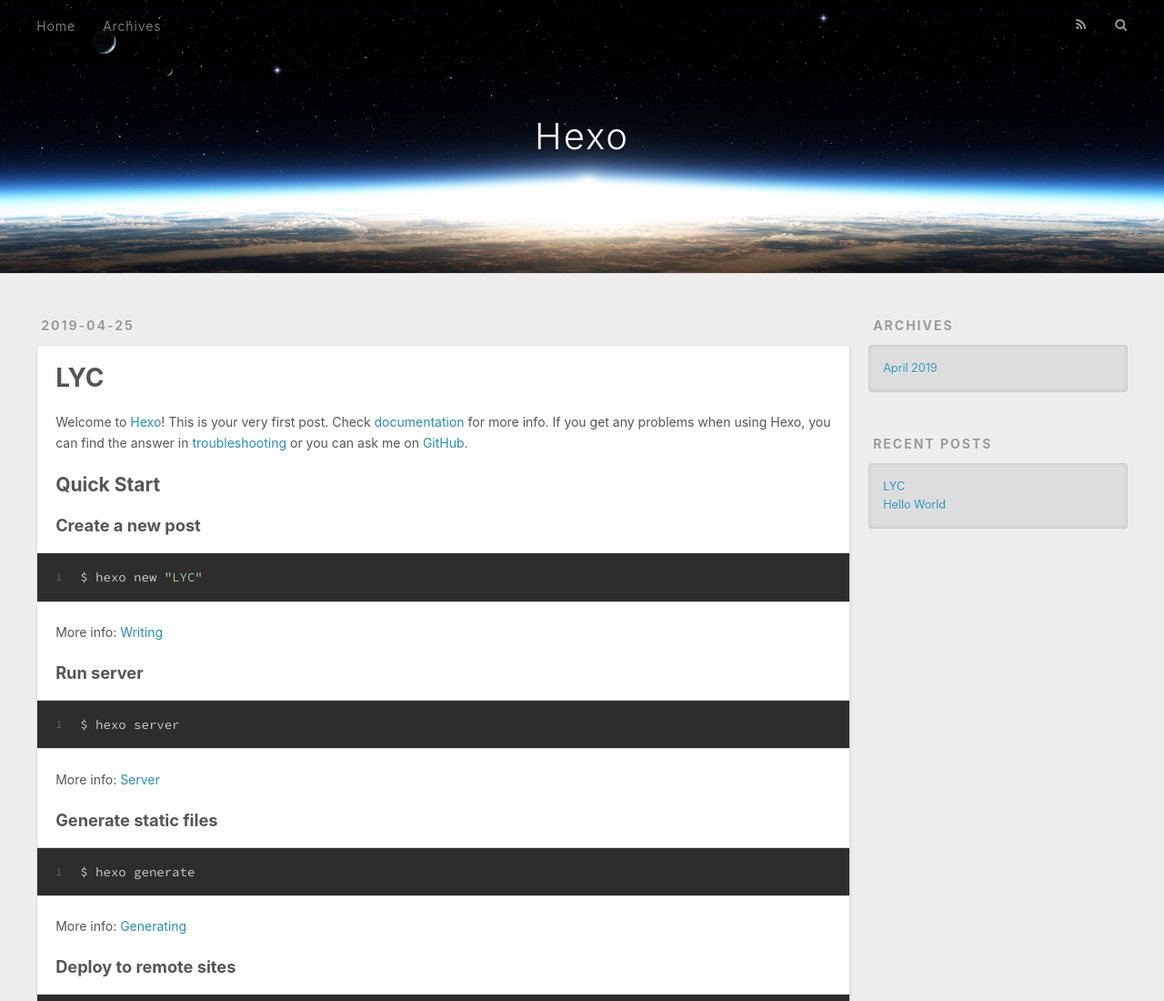
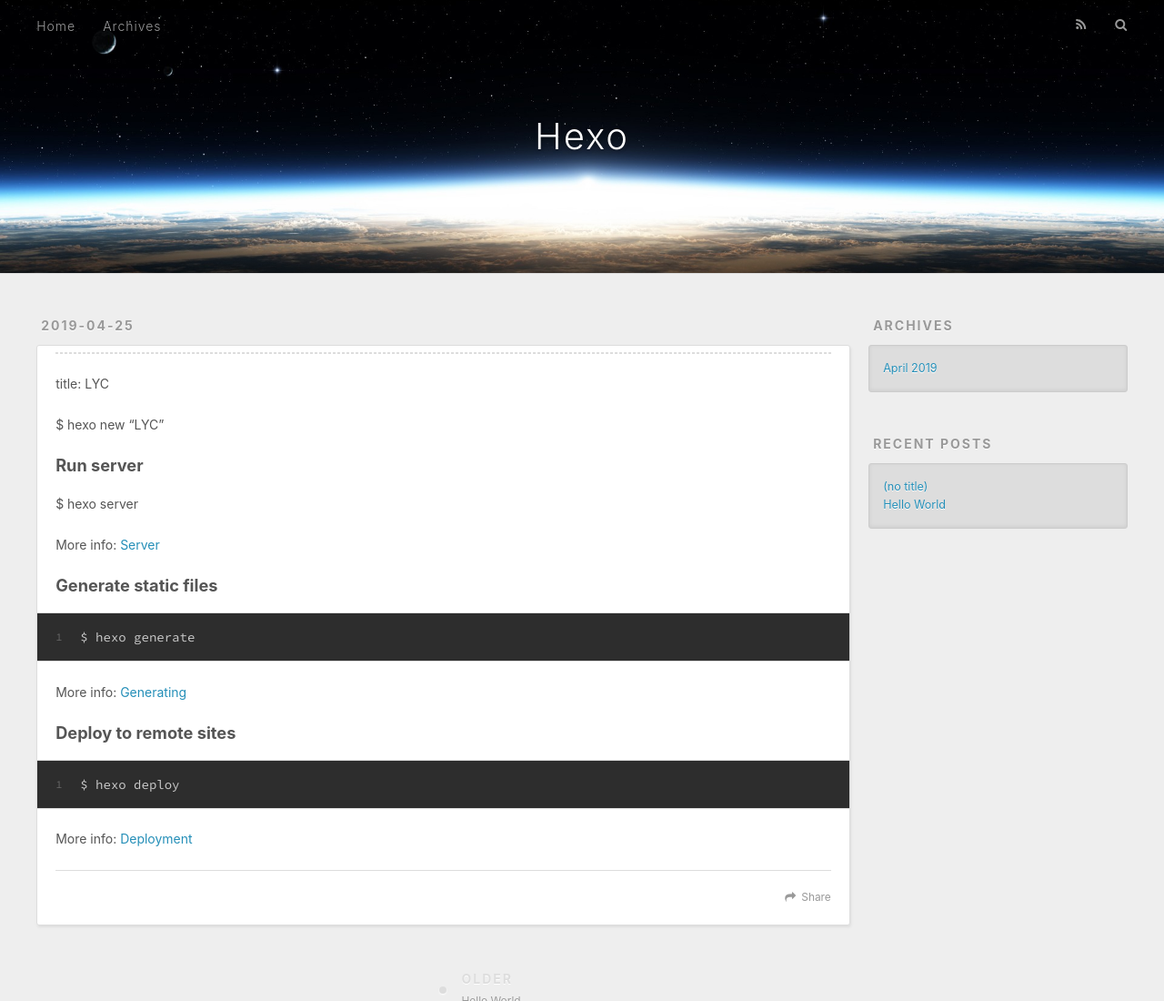
Before and after one commit to Enthusiasticnetizen/Enthusiasticnetizen.github.io, a plain HTML site: page 2019/04/25/My-new-post/index.html in a window 1280 px wide. Shown: the top 1100 px of the page at 91% size. Drawn offline with nearby package versions, Linux system fonts and the light colour scheme.

Commit message:
Site updated: 2019-04-25 17:23:49

```diff
--- a/2019/04/25/My-new-post/index.html
+++ b/2019/04/25/My-new-post/index.html
@@ -5,19 +5,19 @@
 
 
 
-  <title>LYC | Hexo</title>
+  <title>Hexo</title>
   <meta name="viewport" content="width=device-width, initial-scale=1, maximum-scale=1">
-  <meta name="description" content="Welcome to Hexo! This is your very first post. Check documentation for more info. If you get any problems when using Hexo, you can find the answer in troubleshooting or you can ask me on GitHub. Quick">
+  <meta name="description" content="title: LYC $ hexo new “LYC” Run server$ hexo server More info: Server Generate static files1$ hexo generate More info: Generating Deploy to remote sites1$ hexo deploy More info: Deployment">
 <meta property="og:type" content="article">
-<meta property="og:title" content="LYC">
+<meta property="og:title" content="Hexo">
 <meta property="og:url" content="http://yoursite.com/2019/04/25/My-new-post/index.html">
 <meta property="og:site_name" content="Hexo">
-<meta property="og:description" content="Welcome to Hexo! This is your very first post. Check documentation for more info. If you get any problems when using Hexo, you can find the answer in troubleshooting or you can ask me on GitHub. Quick">
+<meta property="og:description" content="title: LYC $ hexo new “LYC” Run server$ hexo server More info: Server Generate static files1$ hexo generate More info: Generating Deploy to remote sites1$ hexo deploy More info: Deployment">
 <meta property="og:locale" content="default">
-<meta property="og:updated_time" content="2019-04-25T09:16:08.488Z">
+<meta property="og:updated_time" content="2019-04-25T09:23:05.099Z">
 <meta name="twitter:card" content="summary">
-<meta name="twitter:title" content="LYC">
-<meta name="twitter:description" content="Welcome to Hexo! This is your very first post. Check documentation for more info. If you get any problems when using Hexo, you can find the answer in troubleshooting or you can ask me on GitHub. Quick">
+<meta name="twitter:title" content="Hexo">
+<meta name="twitter:description" content="title: LYC $ hexo new “LYC” Run server$ hexo server More info: Server Generate static files1$ hexo generate More info: Generating Deploy to remote sites1$ hexo deploy More info: Deployment">
 
     <link rel="alternate" href="/atom.xml" title="Hexo" type="application/atom+xml">
 
@@ -74,22 +74,12 @@
   <div class="article-inner">
 
 
-      <header class="article-header">
-
-
-    <h1 class="article-title" itemprop="name">
-      LYC
-    </h1>
-
-
-      </header>
-
     <div class="article-entry" itemprop="articleBody">
 
-        <p>Welcome to <a href="https://hexo.io/" target="_blank" rel="noopener">Hexo</a>! This is your very first post. Check <a href="https://hexo.io/docs/" target="_blank" rel="noopener">documentation</a> for more info. If you get any problems when using Hexo, you can find the answer in <a href="https://hexo.io/docs/troubleshooting.html" target="_blank" rel="noopener">troubleshooting</a> or you can ask me on <a href="https://github.com/hexojs/hexo/issues" target="_blank" rel="noopener">GitHub</a>.</p>
-<h2 id="Quick-Start"><a href="#Quick-Start" class="headerlink" title="Quick Start"></a>Quick Start</h2><h3 id="Create-a-new-post"><a href="#Create-a-new-post" class="headerlink" title="Create a new post"></a>Create a new post</h3><figure class="highlight bash"><table><tr><td class="gutter"><pre><span class="line">1</span><br></pre></td><td class="code"><pre><span class="line">$ hexo new <span class="string">"LYC"</span></span><br></pre></td></tr></table></figure>
-<p>More info: <a href="https://hexo.io/docs/writing.html" target="_blank" rel="noopener">Writing</a></p>
-<h3 id="Run-server"><a href="#Run-server" class="headerlink" title="Run server"></a>Run server</h3><figure class="highlight bash"><table><tr><td class="gutter"><pre><span class="line">1</span><br></pre></td><td class="code"><pre><span class="line">$ hexo server</span><br></pre></td></tr></table></figure>
+        <hr>
+<p>title: LYC</p>
+<p>$ hexo new “LYC”</p>
+<h3 id="Run-server"><a href="#Run-server" class="headerlink" title="Run server"></a>Run server</h3><p>$ hexo server</p>
 <p>More info: <a href="https://hexo.io/docs/server.html" target="_blank" rel="noopener">Server</a></p>
 <h3 id="Generate-static-files"><a href="#Generate-static-files" class="headerlink" title="Generate static files"></a>Generate static files</h3><figure class="highlight bash"><table><tr><td class="gutter"><pre><span class="line">1</span><br></pre></td><td class="code"><pre><span class="line">$ hexo generate</span><br></pre></td></tr></table></figure>
 <p>More info: <a href="https://hexo.io/docs/generating.html" target="_blank" rel="noopener">Generating</a></p>
@@ -99,7 +89,7 @@
 
     </div>
     <footer class="article-footer">
-      <a data-url="http://yoursite.com/2019/04/25/My-new-post/" data-id="cjuwfppkw00007gu03v4rh8t2" class="article-share-link">Share</a>
+      <a data-url="http://yoursite.com/2019/04/25/My-new-post/" data-id="cjuwfw0g30000lwu0unjbmax6" class="article-share-link">Share</a>
 
 
     </footer>
@@ -148,7 +138,7 @@
       <ul>
 
           <li>
-            <a href="/2019/04/25/My-new-post/">LYC</a>
+            <a href="/2019/04/25/My-new-post/">(no title)</a>
           </li>
 
           <li>
```
Also changed, not shown: 2019/04/25/hello-world/index.html (+3 -3 lines), archives/2019/04/index.html (+1 -7 lines), archives/2019/index.html (+1 -7 lines), archives/index.html (+1 -7 lines), index.html (+7 -17 lines).
